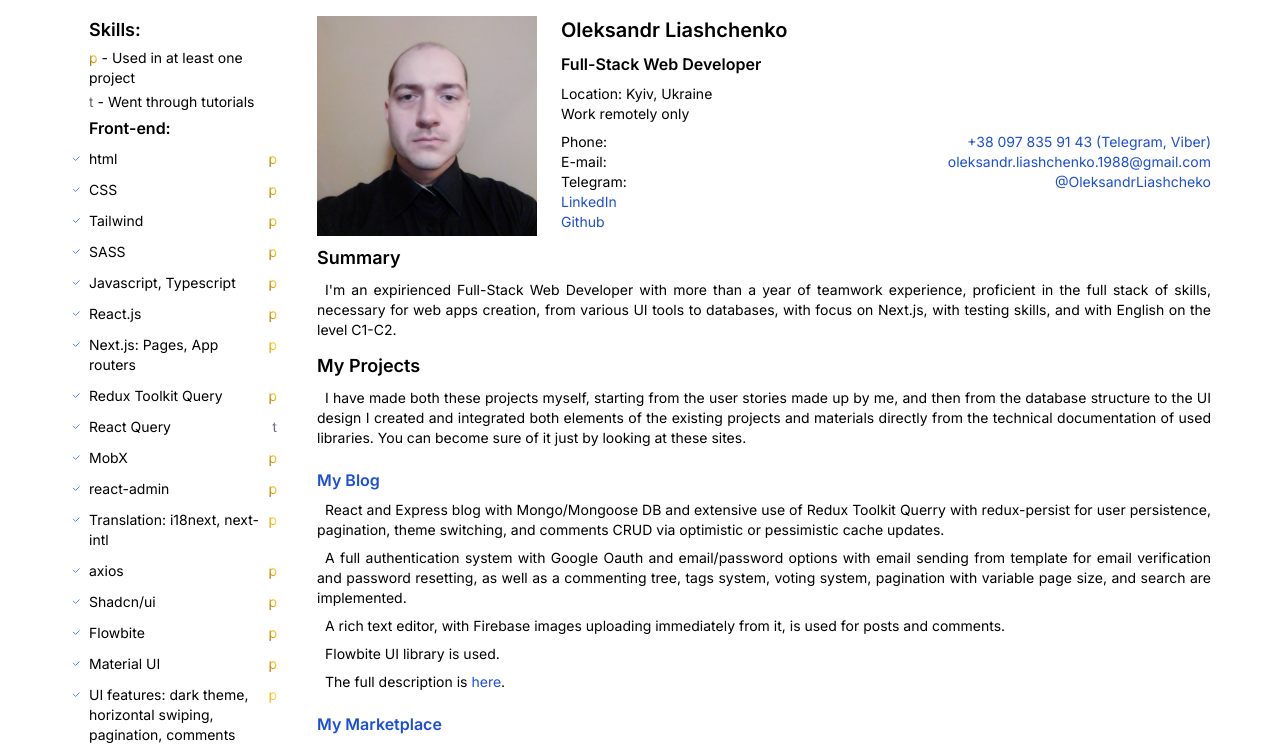
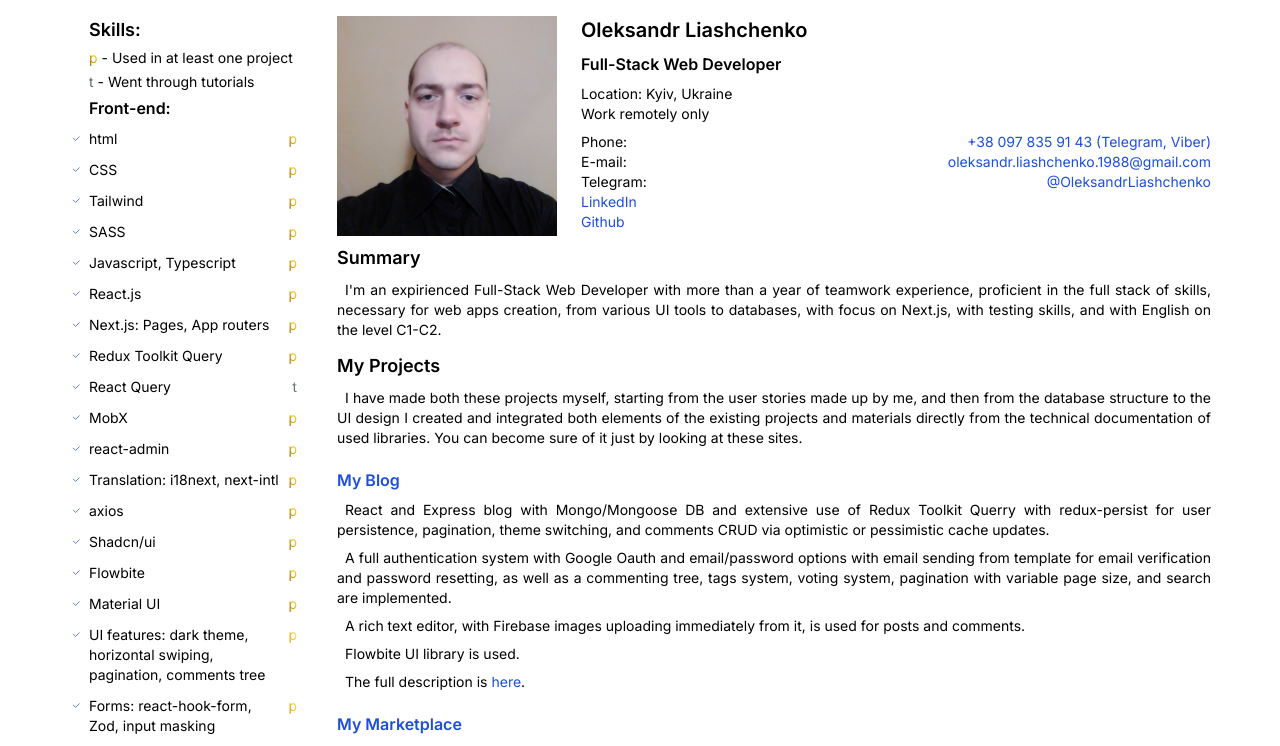
Before and after one commit to aleksandr04635/resume, a Next.js app: page /en/pdf in a window 1280 px wide. Shown: the top 746 px of the page. Built offline with nearby package versions, Linux system fonts and the light colour scheme.

Commit message:
18.10.2025

```diff
--- a/app/_components/contacts.tsx
+++ b/app/_components/contacts.tsx
@@ -62,10 +62,10 @@ export function Contacts({}: Props) {
             target="_blank"
             rel="noopener noreferrer"
             className=""
-            href={`https://t.me/OleksandrLiashcheko`}
+            href={`https://t.me/OleksandrLiashchenko`}
           >
             <h3 className="link-stand text-center text-sm">
-              <div>@OleksandrLiashcheko </div>
+              <div>@OleksandrLiashchenko </div>
             </h3>
           </Link>
         </div>
--- a/app/_components/sidebar.tsx
+++ b/app/_components/sidebar.tsx
@@ -30,7 +30,7 @@ export function SideList({ pageType, locale }: Props) {
     <div
       className={cn(
         "pl-5 pr-3",
-        pageType === "site" ? "min-w-[290px]" : "min-w-[220px]",
+        pageType === "site" ? "min-w-[290px]" : "min-w-[240px]",
       )}
     >
       <ul className={cn("", pageType === "site" ? "text-base" : "text-sm")}>
```
